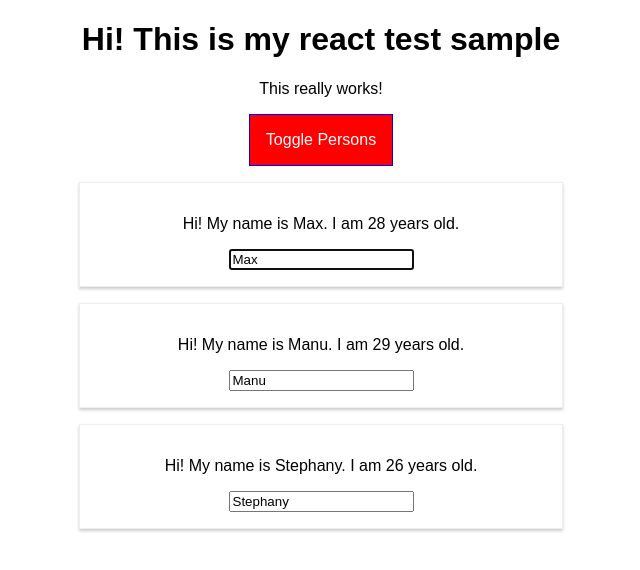
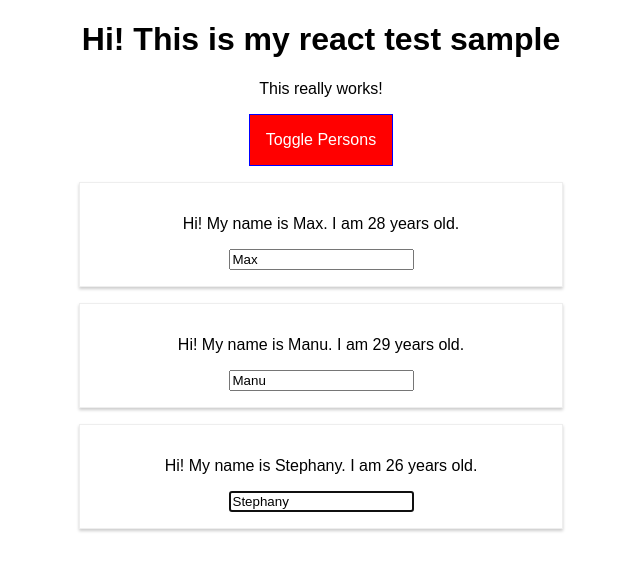
Before and after one commit to cavy2017/learn-react, a React app in the folder learn-react-app/: page / in a window 1280 px wide. Both pictures are taken after a click on the button "Toggle Persons". Shown: the top 570 px of the page, without its empty margins (319-959 px from the left). Built offline with nearby package versions, Linux system fonts and the light colour scheme.

Commit message:
forwardedRef

```diff
--- a/learn-react-app/src/components/Persons/Person/Person.js
+++ b/learn-react-app/src/components/Persons/Person/Person.js
@@ -5,11 +5,16 @@ import withClass from '../../../hoc/withClass';
 import PropTypes from 'prop-types';
 
 class Person extends Component {
+    constructor (props) {
+        super(props);
+        console.log('[Person.js] inside constructor', props);
+        this.inputElement = React.createRef();
+    }
 
     componentDidMount () {
         console.log('[Person.js] inside componentDidMount');
         if (this.props.position === 0) {
-            this.inputElement.focus();
+            this.inputElement.current.focus();
         }
     }
 
@@ -26,13 +31,17 @@ class Person extends Component {
         console.log('[UPDATE Person.js] Inside componentDidUpdate');
     }
 
+    focus () {
+        this.inputElement.current.focus();
+    }
+
     render() {
         return (
             <Aux>
                 <p onClick={this.props.click}>Hi! My name is {this.props.name}. I am {this.props.age} years old.</p>
                 <p>{this.props.children}</p>
                 <input
-                    ref={(inp) => {this.inputElement = inp;}}
+                    ref={this.inputElement}
                     type="text"
                     onChange={this.props.changed}
                     value={this.props.name} />
--- a/learn-react-app/src/components/Persons/Persons.js
+++ b/learn-react-app/src/components/Persons/Persons.js
@@ -1,7 +1,19 @@
-import React, { Component }  from 'react';
+import React, { PureComponent }  from 'react';
 import Person from './Person/Person';
 
-class Persons extends Component {
+class Persons extends PureComponent {
+
+    constructor(props){
+        super(props);
+        console.log('[Persons.js] inside constructor');
+        this.lastPersonRef = React.createRef();
+    }
+
+    componentDidMount () {
+        console.log('[Persons.js] inside componentDidMount');
+        this.lastPersonRef.current.focus();
+    }
+
     render () {
         return this.props.persons.map((person, index) => {
             return <Person
@@ -9,6 +21,7 @@ class Persons extends Component {
               age={person.age}
               key={person.id}
               position={index}
+              forwardedRef={this.lastPersonRef}
               click={() => this.props.click(index)}
               changed={(event) => this.props.changed(event, person.id)}/>
           });
--- a/learn-react-app/src/hoc/WithClass.js
+++ b/learn-react-app/src/hoc/WithClass.js
@@ -13,7 +13,7 @@ const withClass = (WrappedComponent, className) => {
         render () {
             return (
                 <div className={className}>
-                    <WrappedComponent {...this.props} />
+                    <WrappedComponent ref={this.props.forwardedRef} {...this.props} />
                 </div>
             )
         }
```
